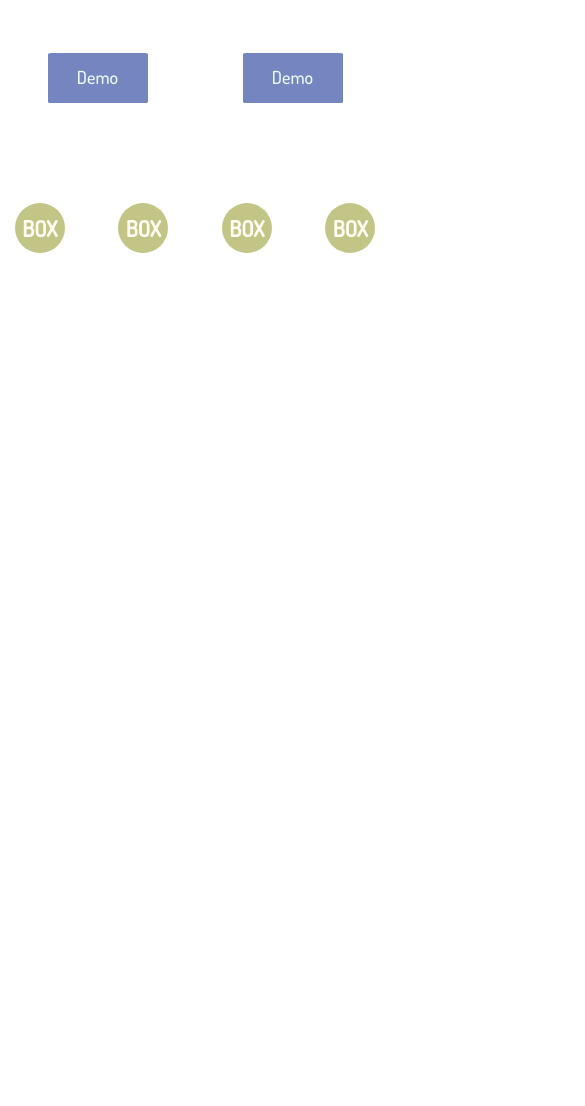
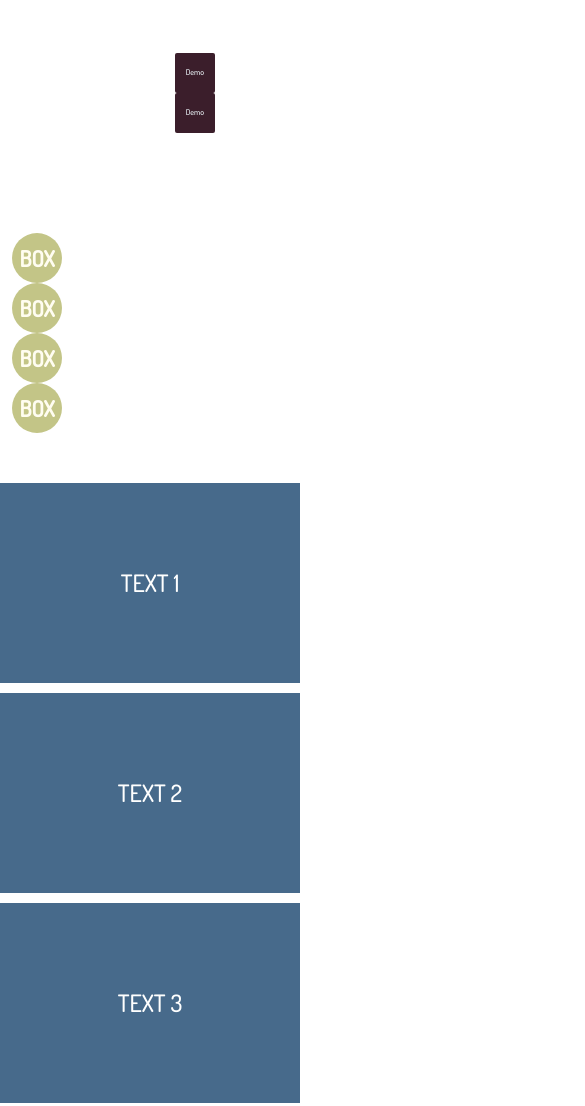
Before and after one commit to Marif-477/01.12.23-video, a plain HTML site: page index.html in a window 390 px wide. Shown: the part 697-1803 px from the top of the page, 585 px wide, since content can reach past the window. Before the commit the page ends 1000 px from the top, so only its background shows below. Drawn offline with nearby package versions, Linux system fonts and the light colour scheme.

Commit message:
posA-text-5

```diff
--- /dev/null
+++ b/_fourth.sass
@@ -0,0 +1,14 @@
+#fourth
+    .box
+        font-size: 24px
+        color: #ffffff
+        height: 200px
+        width: 300px
+        background-color: #476a8b
+        margin: 0 0 10px
+        display: flex
+        justify-content: center
+        align-items: center
+    .primary
+        position: absolute
+        left:413px
--- a/_second.sass
+++ b/_second.sass
@@ -1,6 +1,6 @@
 #second
     padding: 50px 0
-    .box
+    .minibox
         font-size: 18px
         color: #f1fbff
         padding: 15px 0
@@ -14,9 +14,19 @@
             background-color: #444152
             cursor: pointer
     @media (max-width: 800px)
-        .box
+        .minibox
             height: 50px
             width: 100px
             border: none
-            border-radius: 3%
+            border-radius: 5%
             background-color: #7485bf
+    @media (max-width: 768px)
+        .box
+            flex-direction: column
+            align-items: center
+    @media (max-width: 500px)
+        .minibox
+            font-size: 8px
+            height: 40px
+            width: 40px
+            background-color: #3b1e2b
--- a/_third.sass
+++ b/_third.sass
@@ -11,8 +11,16 @@
         transition: 1s
         &:hover
             border-radius: 20%
+
     @media (max-width: 800px)
         .minibox
             height: 50px
             width: 50px
             background-color: #c3c587
+    @media (max-width: 768px)
+        .box
+            flex-direction: column
+        .minibox
+            height: 50px
+            width: 50px
+            background-color: #c3c587
--- a/index.html
+++ b/index.html
@@ -46,25 +46,42 @@
         </section>
         <section id="second">
             <div class="container">
-                <div class="row d-flex justify-content-around">
-                    <div class="box d-flex justify-content-center">
+                <div class="row">
+                    <div class="box d-flex justify-content-around">
+                        <div class="minibox d-flex justify-content-center">
                             Demo
                         </div>
-                    <div class="box d-flex justify-content-center">
+                        <div class="minibox d-flex justify-content-center">
                             Demo
+                        </div>
                     </div>
                 </div>
             </div>
         </section>
         <section id="third">
-            <div class="row d-flex justify-content-around flex-nowrap">
+            <div class="container">
+                <div class="row">
+                    <div class="box d-flex justify-content-around flex-nowrap">
                         <div class="minibox d-flex justify-content-center align-items-center">BOX</div>
                         <div class="minibox d-flex justify-content-center align-items-center">BOX</div>
                         <div class="minibox d-flex justify-content-center align-items-center">BOX</div>
                         <div class="minibox d-flex justify-content-center align-items-center">BOX</div>
                     </div>
+                </div>
+            </div>
         </section>
-
+        <section id="fourth">
+            <div class="container">
+                <div class="row d-block">
+                    <div class="box">TEXT 1</div>
+                    <div class="box">TEXT 2</div>
+                    <div class="box">TEXT 3</div>
+                    <div class="box">TEXT 4</div>
+                    <div class="box primary">TEXT 5</div>
+                    <div class="box">TEXT 6</div>
+                </div>
+            </div>
+        </section>
     </main>
 
     <footer>
--- a/style.sass
+++ b/style.sass
@@ -2,3 +2,4 @@
 @import first
 @import second
 @import third
+@import fourth
```
Also changed, not shown: style.css, 1 other file. Lines whose indentation alone changed are shown as unchanged.
